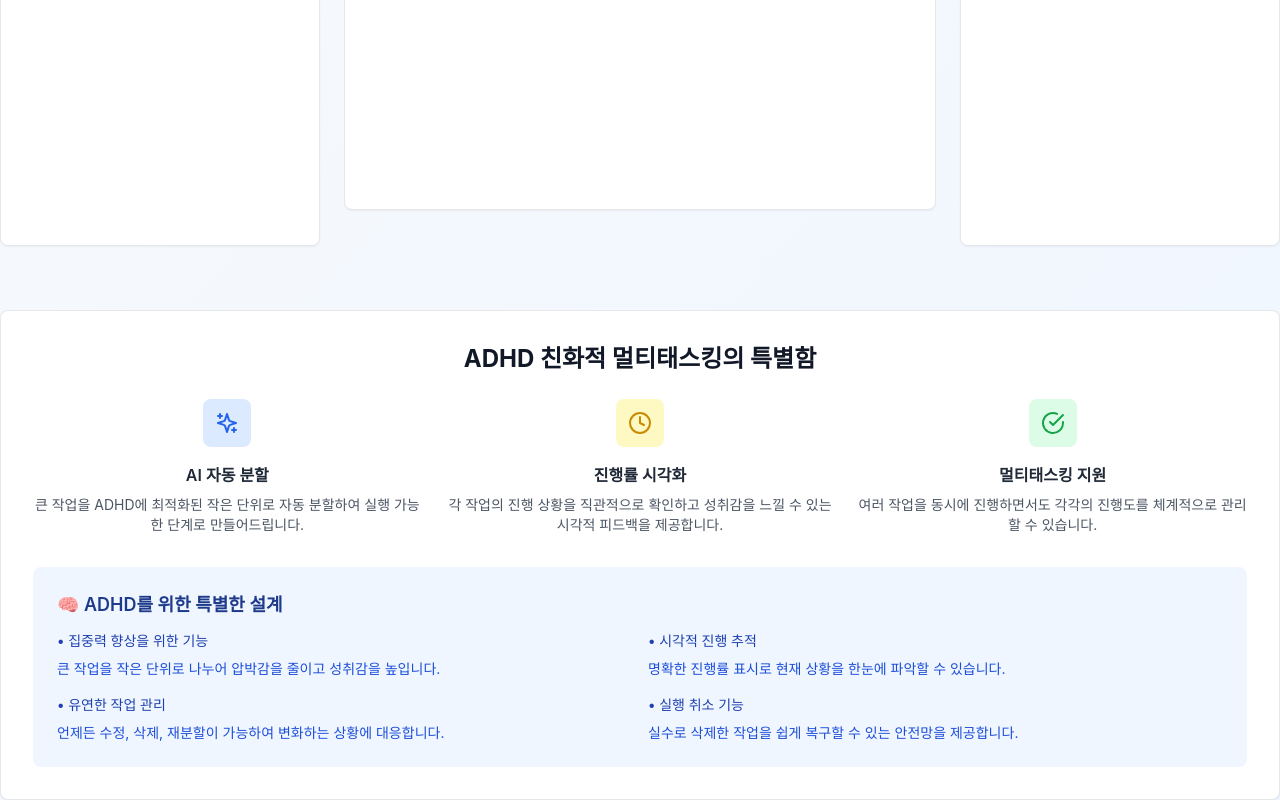
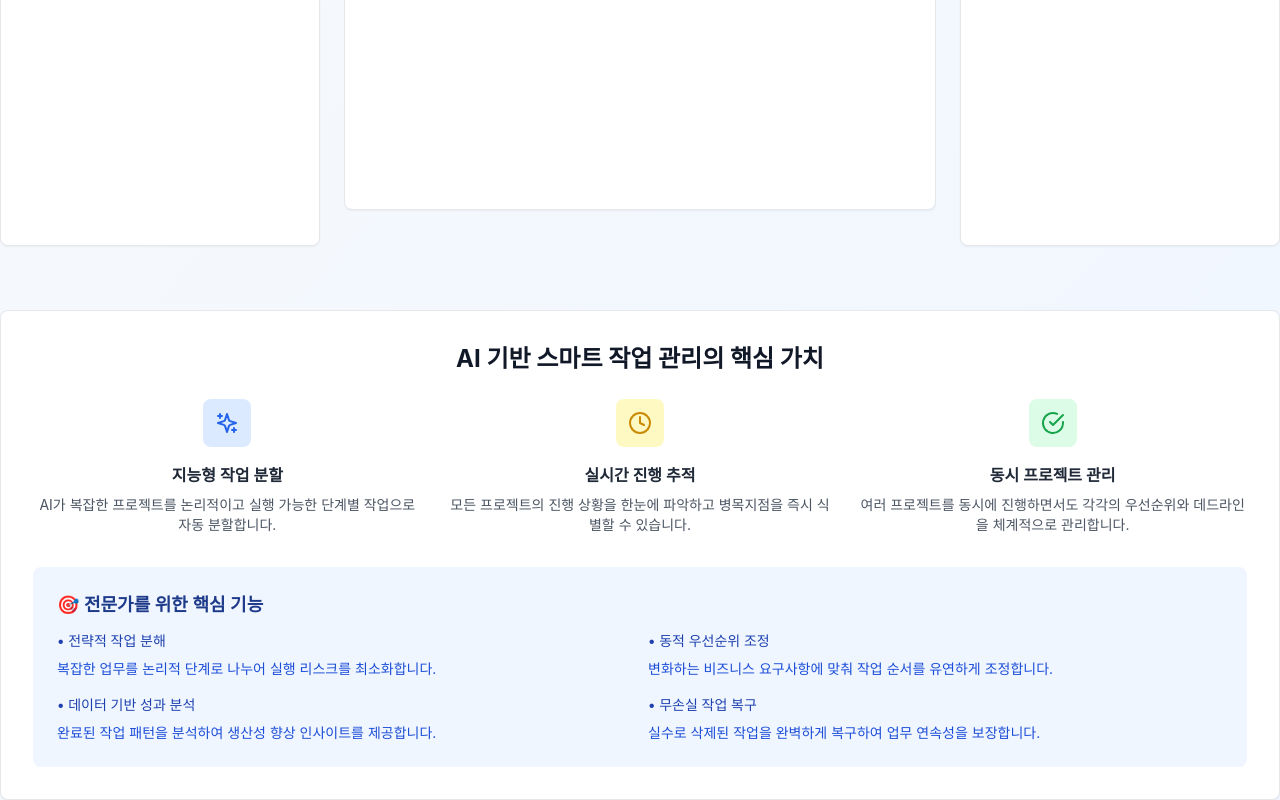
Before and after one commit to philo-kim/multitasker, a Next.js app: page / in a window 1280 px wide. Shown: the part 588-1388 px from the top of the page. Built offline with nearby package versions, Linux system fonts and the light colour scheme.

Commit message:
Update index.js

```diff
--- a/pages/index.js
+++ b/pages/index.js
@@ -30,6 +30,8 @@ export default function Multitasker() {
   const [isWheelSpinning, setIsWheelSpinning] = useState(false);
   const [wheelResult, setWheelResult] = useState(null);
   const [editingItem, setEditingItem] = useState(null);
+  const [rerollModal, setRerollModal] = useState(null);
+
 
 
   const STORAGE_KEYS = {
@@ -377,7 +379,7 @@ export default function Multitasker() {
         createdAt: new Date().toLocaleString()
       };
 
-      setTodos(prev => [...prev, task]);
+      setTodos(prev => [task, ...prev]);
       setNewTask('');
     }, 300),
     [newTask, todos]
@@ -388,6 +390,7 @@ export default function Multitasker() {
   };
 
   const toggleSubtask = (taskId, subtaskId) => {
+    const scrollY = window.scrollY;
     setDoingTasks(prev => prev.map(task => {
       if (task.id === taskId) {
         const subtask = task.subtasks.find(s => s.id === subtaskId);
@@ -426,6 +429,9 @@ export default function Multitasker() {
       }
       return task;
     }).filter(Boolean));
+    setTimeout(() => {
+      window.scrollTo(0, scrollY);
+    }, 0);
   };
 
   const toggleDoneExpansion = (taskId) => {
@@ -569,12 +575,27 @@ export default function Multitasker() {
     </div>
   );
 
-  const rerollTask = async (taskId) => {
+  const showRerollModal = (taskId) => {
+    const task = doingTasks.find(t => t.id === taskId);
+    if (!task) return;
+
+    setRerollModal({
+      taskId,
+      taskTitle: task.title,
+      requirements: ''
+    });
+  };
+
+  const rerollTask = async (taskId, additionalRequirements = '') => {
     const task = doingTasks.find(t => t.id === taskId);
     if (!task) return;
 
     // 다시 분할 중 상태로 설정
     setIsBreakingDown(prev => [...prev, taskId]);
+
+    const taskDescription = additionalRequirements
+      ? `${task.title}\n\n추가 요구사항: ${additionalRequirements}`
+      : task.title;
 
     try {
       const response = await fetch('/api/break-down-task', {
@@ -582,7 +603,7 @@ export default function Multitasker() {
         headers: {
           'Content-Type': 'application/json',
         },
-        body: JSON.stringify({ task: task.title }),
+        body: JSON.stringify({ task: taskDescription }),
       });
 
       const data = await response.json();
@@ -593,7 +614,7 @@ export default function Multitasker() {
       }
 
       const newSubtasks = data.subtasks.map((subtask, index) => ({
-        id: Date.now() + index + Math.random(), // 고유성 보장
+        id: Date.now() + index + Math.random(),
         title: subtask.title,
         description: subtask.description || '',
         estimatedTime: subtask.estimatedTime,
@@ -607,7 +628,6 @@ export default function Multitasker() {
         addXP(-lostXP, `리롤로 인한 진행도 초기화`);
       }
 
-      // 기존 작업의 서브태스크만 교체
       setDoingTasks(prev => prev.map(t =>
         t.id === taskId
           ? { ...t, subtasks: newSubtasks, rerolledAt: new Date().toLocaleString() }
@@ -618,14 +638,15 @@ export default function Multitasker() {
       console.error('Reroll 실패:', error);
     }
 
+    setRerollModal(null);
     setIsBreakingDown(prev => prev.filter(id => id !== taskId));
   };
 
   const DoingColumn = ({ task }) => (
     <div className="bg-white rounded-lg shadow-sm border border-gray-200 w-80 flex-shrink-0">
-      <div className="p-4 border-b border-gray-100">
+      <div className="p-4 border-b border-gray-100 min-h-[80px]">
         <div className="flex items-center justify-between">
-          <h3 className="font-semibold text-gray-900 text-sm truncate flex-1 mr-2">
+          <h3 className="font-semibold text-gray-900 text-sm flex-1 mr-2 leading-tight break-words">
             {task.title}
           </h3>
           <div className="flex items-center gap-2">
@@ -637,7 +658,7 @@ export default function Multitasker() {
             </div>
             {/* 👇 Reroll 버튼 추가 */}
             <button
-              onClick={() => rerollTask(task.id)}
+              onClick={() => showRerollModal(task.id)}
               disabled={isBreakingDown.includes(task.id)}
               className="p-1 text-gray-400 hover:text-purple-600 hover:bg-purple-50 rounded transition-colors disabled:opacity-50"
               title="다시 분할하기"
@@ -944,7 +965,7 @@ export default function Multitasker() {
             </h1>
           </div>
           <p className="text-gray-600 text-sm">
-            ADHD 친화적 멀티태스킹 도구 - 큰 작업을 작은 단위로 나누어 관리를 도와드립니다
+            AI 기반 스마트 작업 관리 - 복잡한 프로젝트를 체계적으로 분할하고 효율적으로 실행하세요
           </p>
         </div>
 
@@ -1163,10 +1184,52 @@ export default function Multitasker() {
           </div>
         </div>
       )}
+      {rerollModal && (
+        <div className="fixed inset-0 bg-black bg-opacity-50 flex items-center justify-center z-50 p-4">
+          <div className="bg-white rounded-xl max-w-md w-full shadow-xl">
+            <div className="p-6">
+              <h3 className="text-lg font-semibold text-gray-900 mb-4">
+                작업 재분할
+              </h3>
+              <p className="text-sm text-gray-600 mb-4">
+                "{rerollModal.taskTitle}"를 다시 분할합니다.
+              </p>
+
+              <div className="mb-4">
+                <label className="block text-sm font-medium text-gray-700 mb-2">
+                  추가 요구사항 (선택사항)
+                </label>
+                <textarea
+                  value={rerollModal.requirements}
+                  onChange={(e) => setRerollModal(prev => ({ ...prev, requirements: e.target.value }))}
+                  placeholder="예: 더 세분화해서, 시간을 단축하여, 특정 순서로..."
+                  className="w-full px-3 py-2 border border-gray-300 rounded-lg focus:outline-none focus:ring-2 focus:ring-blue-500"
+                  rows={3}
+                />
+              </div>
+
+              <div className="flex gap-3">
+                <button
+                  onClick={() => setRerollModal(null)}
+                  className="flex-1 px-4 py-2 bg-gray-100 text-gray-700 rounded-lg hover:bg-gray-200 transition-colors"
+                >
+                  취소
+                </button>
+                <button
+                  onClick={() => rerollTask(rerollModal.taskId, rerollModal.requirements)}
+                  className="flex-1 px-4 py-2 bg-purple-600 text-white rounded-lg hover:bg-purple-700 transition-colors"
+                >
+                  재분할
+                </button>
+              </div>
+            </div>
+          </div>
+        </div>
+      )}
       {/* 기능 소개 섹션 - 푸터 위에 추가 */}
       <section className="mt-16 bg-white rounded-lg shadow-sm border border-gray-200 p-8">
         <h2 className="text-2xl font-bold text-gray-900 mb-6 text-center">
-          ADHD 친화적 멀티태스킹의 특별함
+          AI 기반 스마트 작업 관리의 핵심 가치
         </h2>
 
         <div className="grid md:grid-cols-3 gap-6">
@@ -1174,10 +1237,10 @@ export default function Multitasker() {
             <div className="w-12 h-12 bg-blue-100 rounded-lg flex items-center justify-center mx-auto mb-4">
               <Sparkles className="w-6 h-6 text-blue-600" />
             </div>
-            <h3 className="font-semibold text-gray-800 mb-2">AI 자동 분할</h3>
+            <h3 className="font-semibold text-gray-800 mb-2">지능형 작업 분할</h3>
             <p className="text-sm text-gray-600">
-              큰 작업을 ADHD에 최적화된 작은 단위로 자동 분할하여
-              실행 가능한 단계로 만들어드립니다.
+              AI가 복잡한 프로젝트를 논리적이고 실행 가능한
+              단계별 작업으로 자동 분할합니다.
             </p>
           </div>
 
@@ -1185,10 +1248,10 @@ export default function Multitasker() {
             <div className="w-12 h-12 bg-yellow-100 rounded-lg flex items-center justify-center mx-auto mb-4">
               <Clock className="w-6 h-6 text-yellow-600" />
             </div>
-            <h3 className="font-semibold text-gray-800 mb-2">진행률 시각화</h3>
+            <h3 className="font-semibold text-gray-800 mb-2">실시간 진행 추적</h3>
             <p className="text-sm text-gray-600">
-              각 작업의 진행 상황을 직관적으로 확인하고
-              성취감을 느낄 수 있는 시각적 피드백을 제공합니다.
+              모든 프로젝트의 진행 상황을 한눈에 파악하고
+              병목지점을 즉시 식별할 수 있습니다.
             </p>
           </div>
 
@@ -1196,34 +1259,34 @@ export default function Multitasker() {
             <div className="w-12 h-12 bg-green-100 rounded-lg flex items-center justify-center mx-auto mb-4">
               <CheckCircle className="w-6 h-6 text-green-600" />
             </div>
-            <h3 className="font-semibold text-gray-800 mb-2">멀티태스킹 지원</h3>
+            <h3 className="font-semibold text-gray-800 mb-2">동시 프로젝트 관리</h3>
             <p className="text-sm text-gray-600">
-              여러 작업을 동시에 진행하면서도
-              각각의 진행도를 체계적으로 관리할 수 있습니다.
+              여러 프로젝트를 동시에 진행하면서도
+              각각의 우선순위와 데드라인을 체계적으로 관리합니다.
             </p>
           </div>
         </div>
 
         <div className="mt-8 bg-blue-50 rounded-lg p-6">
           <h3 className="text-lg font-semibold text-blue-900 mb-3">
-            🧠 ADHD를 위한 특별한 설계
+            🎯 전문가를 위한 핵심 기능
           </h3>
           <div className="grid md:grid-cols-2 gap-4 text-sm text-blue-800">
             <div>
-              <h4 className="font-medium mb-2">• 집중력 향상을 위한 기능</h4>
-              <p className="text-blue-700">큰 작업을 작은 단위로 나누어 압박감을 줄이고 성취감을 높입니다.</p>
+              <h4 className="font-medium mb-2">• 전략적 작업 분해</h4>
+              <p className="text-blue-700">복잡한 업무를 논리적 단계로 나누어 실행 리스크를 최소화합니다.</p>
             </div>
             <div>
-              <h4 className="font-medium mb-2">• 시각적 진행 추적</h4>
-              <p className="text-blue-700">명확한 진행률 표시로 현재 상황을 한눈에 파악할 수 있습니다.</p>
+              <h4 className="font-medium mb-2">• 동적 우선순위 조정</h4>
+              <p className="text-blue-700">변화하는 비즈니스 요구사항에 맞춰 작업 순서를 유연하게 조정합니다.</p>
             </div>
             <div>
-              <h4 className="font-medium mb-2">• 유연한 작업 관리</h4>
-              <p className="text-blue-700">언제든 수정, 삭제, 재분할이 가능하여 변화하는 상황에 대응합니다.</p>
+              <h4 className="font-medium mb-2">• 데이터 기반 성과 분석</h4>
+              <p className="text-blue-700">완료된 작업 패턴을 분석하여 생산성 향상 인사이트를 제공합니다.</p>
             </div>
             <div>
-              <h4 className="font-medium mb-2">• 실행 취소 기능</h4>
-              <p className="text-blue-700">실수로 삭제한 작업을 쉽게 복구할 수 있는 안전망을 제공합니다.</p>
+              <h4 className="font-medium mb-2">• 무손실 작업 복구</h4>
+              <p className="text-blue-700">실수로 삭제된 작업을 완벽하게 복구하여 업무 연속성을 보장합니다.</p>
             </div>
           </div>
         </div>
```
